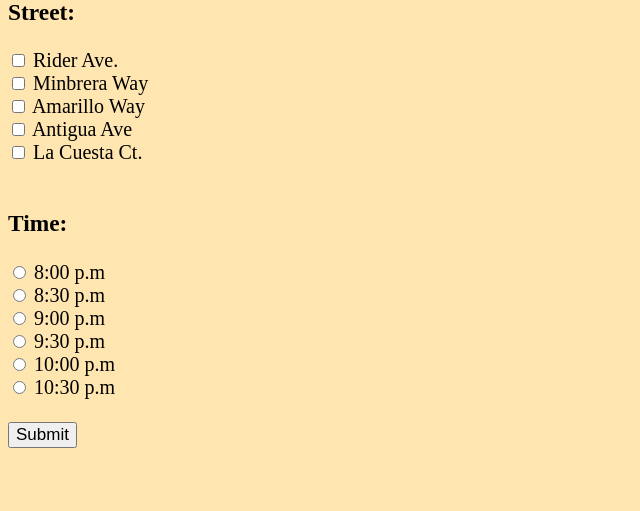
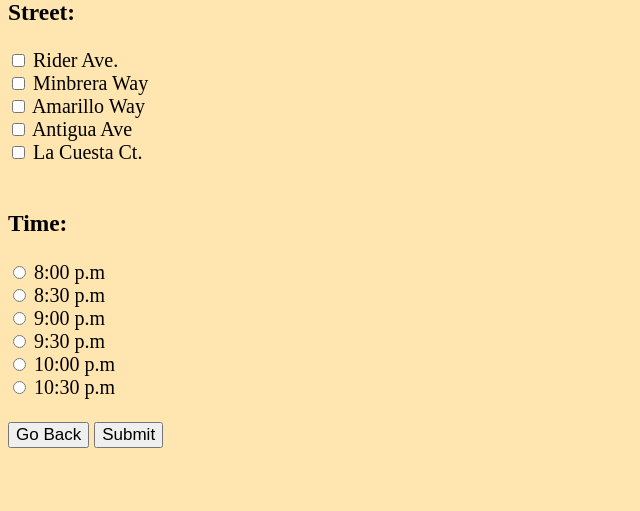
Before and after one commit to BlancaMarquez/CSSIx-Project, a Python web app: template templates/main-page.html in a window 1280 px wide. Shown: the part 102-613 px from the top of the page, without its empty margins (0-640 px from the left). Run offline with Jinja, Linux system fonts and the light colour scheme; the template is opened without the code that fills it, so the values that code supplies are empty.

Commit message:
merging conflicts

```diff
--- a/main.py
+++ b/main.py
@@ -52,11 +52,9 @@ class SecondHandler(webapp2.RequestHandler):
     def post(self):
         street_name = self.request.get('street')
         time_lapse = self.request.get('time')
-
+        if
         my_neigh = Street(street=street_name, time= time_lapse)
-
         neigh_key = my_neigh.put()
-
         logging.info(neigh_key.get().street)
 
 # class ThirdHandler(webapp2.RequestHandler):
--- a/templates/main-page.html
+++ b/templates/main-page.html
@@ -22,6 +22,8 @@
       <input type="radio" name="time" value="10:00"> 10:00 p.m<br>
       <input type="radio" name="time" value="10:30"> 10:30 p.m<br>
 <br>
+
+      <button style="font-size:17px" type="button" onclick="window.location.href='/'">Go Back</button>
       <input style="font-size:17px" type="submit" value="Submit">
     </form>
   </body>
```
